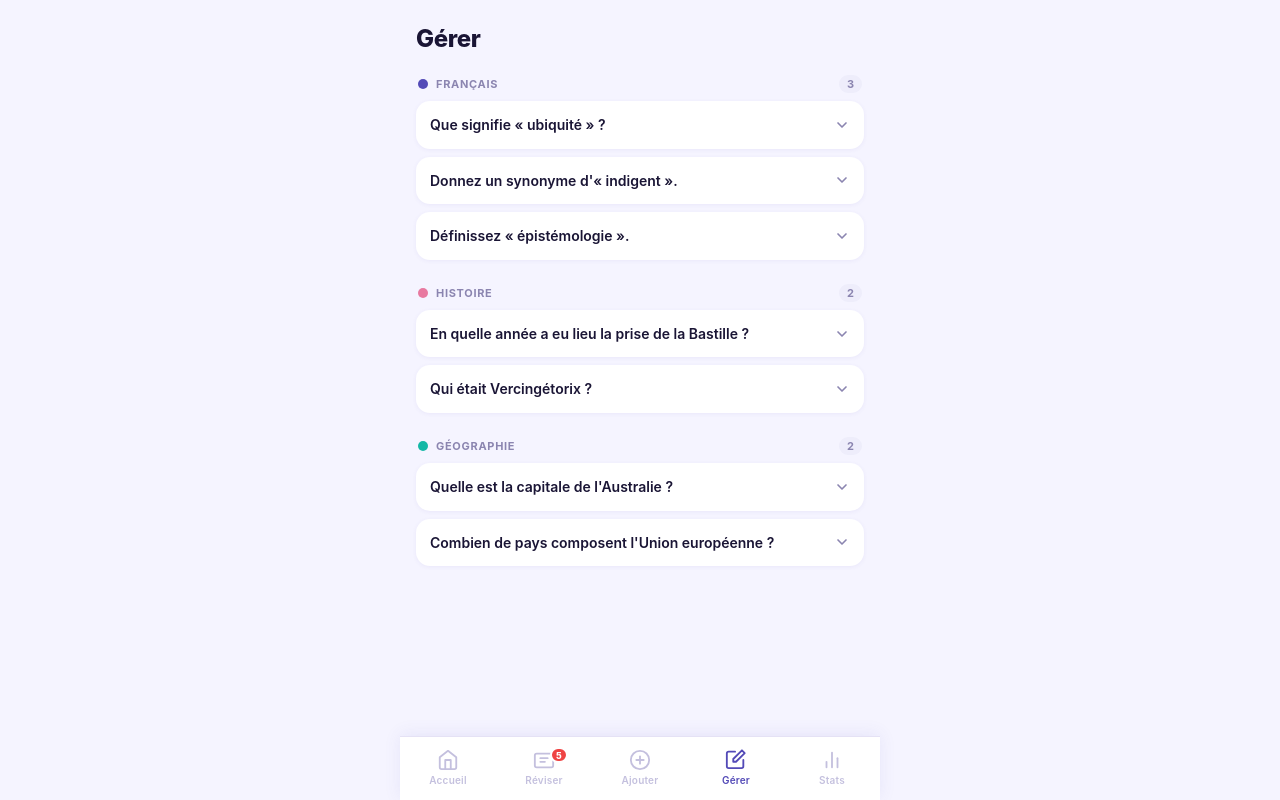
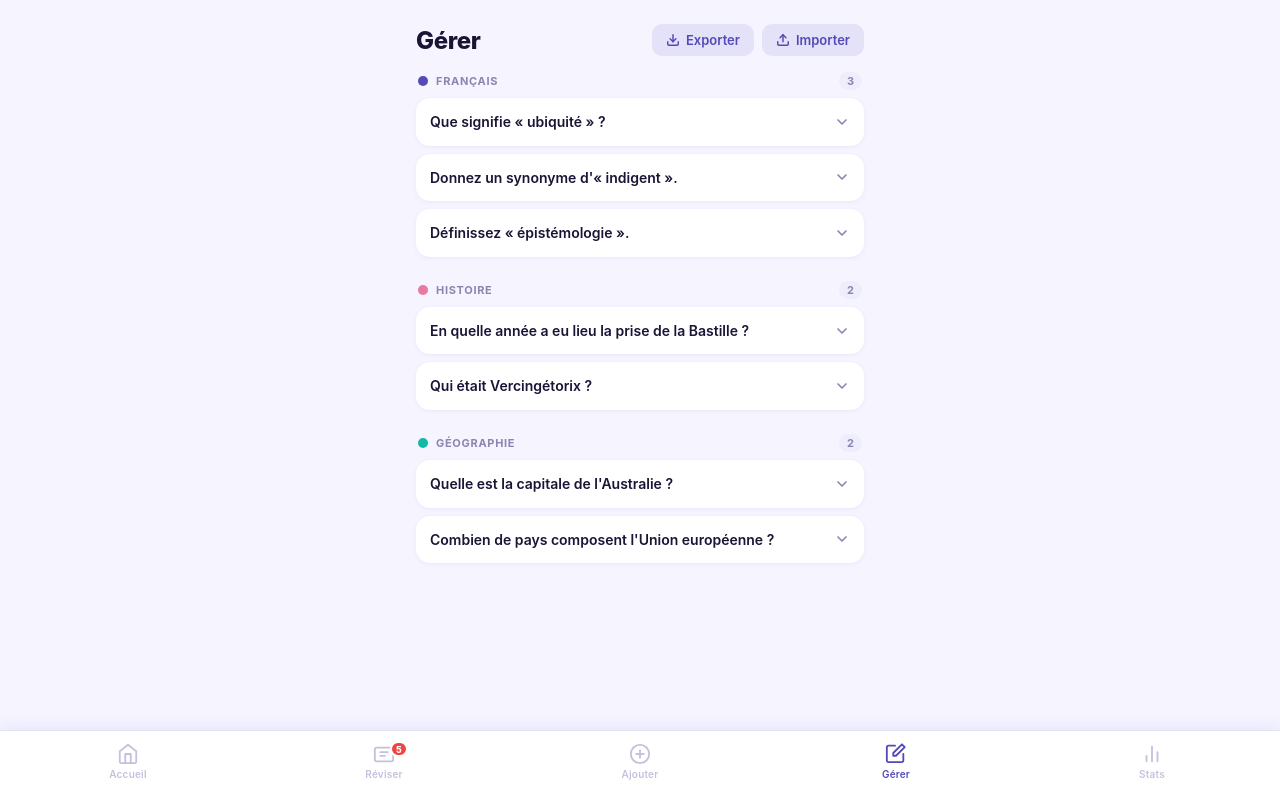
Before and after one commit to moiczaurisse/flashcard-app, a React (Vite) app: page / in a window 1280 px wide. Both pictures are taken after a click on the button "Gérer". Built offline with nearby package versions, Linux system fonts and the light colour scheme.

Commit message:
Ajout d'un outils d'import/export des cartes

```diff
--- a/src/context/AppContext.jsx
+++ b/src/context/AppContext.jsx
@@ -84,6 +84,23 @@ export function AppProvider({ children }) {
     return cat
   }, [setCategories])
 
+  const importData = useCallback((data) => {
+    if (data.categories && Array.isArray(data.categories)) {
+      setCategories(prev => {
+        const existing = new Set(prev.map(c => c.id))
+        const newCats = data.categories.filter(c => !existing.has(c.id))
+        return [...prev, ...newCats]
+      })
+    }
+    if (data.cards && Array.isArray(data.cards)) {
+      setCards(prev => {
+        const existing = new Set(prev.map(c => c.id))
+        const newCards = data.cards.filter(c => !existing.has(c.id))
+        return [...prev, ...newCards]
+      })
+    }
+  }, [setCards, setCategories])
+
   const recordCardReview = useCallback(() => {
     const today = new Date().toISOString().split('T')[0]
     setStudyDays(prev => prev.includes(today) ? prev : [...prev, today])
@@ -140,6 +157,7 @@ export function AppProvider({ children }) {
       addCard, updateCard, deleteCard, addCategory,
       getDueCards, getStats, getCatStats,
       recordCardReview, getStreak, totalReviewed,
+      importData,
     }}>
       {children}
     </Ctx.Provider>
--- a/src/index.css
+++ b/src/index.css
@@ -66,7 +66,7 @@ body {
   /* safe-area-inset-top keeps content below notch / Dynamic Island */
   padding: calc(24px + env(safe-area-inset-top, 0px))
            16px
-           calc(var(--tab-height) + env(safe-area-inset-bottom, 0px) + 20px);
+           calc(var(--tab-height) + max(env(safe-area-inset-bottom, 0px), 16px));
   -webkit-overflow-scrolling: touch;
   scrollbar-width: none;
 }
@@ -79,7 +79,7 @@ body {
   flex-direction: column;
   padding: calc(env(safe-area-inset-top, 0px) + 20px)
            16px
-           calc(var(--tab-height) + env(safe-area-inset-bottom, 0px) + 16px);
+           calc(var(--tab-height) + max(env(safe-area-inset-bottom, 0px), 16px));
   overflow: hidden;
   min-height: 0;
 }
@@ -88,32 +88,16 @@ body {
 .tab-bar {
   position: fixed;
   bottom: 0;
-  left: 50%;
-  transform: translateX(-50%);
-  width: 100%;
-  max-width: 480px;
-  /* height grows with the home-indicator safe area */
-  height: calc(var(--tab-height) + env(safe-area-inset-bottom, 0px));
+  left: 0;
+  right: 0;
   background: var(--surface);
   border-top: 1px solid var(--border);
   display: flex;
   align-items: flex-start;
   padding-top: 8px;
-  /* push tab items above the home indicator */
-  padding-bottom: env(safe-area-inset-bottom, 0px);
+  padding-bottom: max(env(safe-area-inset-bottom), 16px);
   z-index: 100;
   box-shadow: 0 -2px 16px rgba(83, 74, 183, 0.09);
-}
-
-/* Extends background colour into the safe area so no gap appears */
-.tab-bar::after {
-  content: '';
-  position: absolute;
-  bottom: calc(-1 * env(safe-area-inset-bottom, 0px));
-  left: 0;
-  right: 0;
-  height: env(safe-area-inset-bottom, 0px);
-  background: var(--surface);
 }
 
 .tab-item {
@@ -602,7 +586,7 @@ body {
 /* ── TOAST ───────────────────────────────────── */
 .toast {
   position: fixed;
-  bottom: calc(var(--tab-height) + var(--safe-bottom) + 16px);
+  bottom: calc(var(--tab-height) + max(var(--safe-bottom), 16px) + 8px);
   left: 50%;
   transform: translateX(-50%) translateY(12px);
   background: var(--text);
@@ -681,6 +665,32 @@ body {
 }
 
 /* ── MANAGE PAGE ─────────────────────────────── */
+.manage-top-bar {
+  display: flex;
+  align-items: center;
+  justify-content: space-between;
+  gap: 10px;
+  margin-bottom: 16px;
+  flex-wrap: wrap;
+}
+
+.manage-io-buttons {
+  display: flex;
+  gap: 8px;
+  flex-shrink: 0;
+}
+
+.manage-toast {
+  background: var(--primary);
+  color: #fff;
+  font-size: 13px;
+  font-weight: 600;
+  padding: 10px 16px;
+  border-radius: var(--radius-sm);
+  margin-bottom: 12px;
+  text-align: center;
+}
+
 .manage-group { margin-bottom: 24px; }
 
 .manage-group-header {
@@ -786,8 +796,9 @@ body {
 }
 
 .modal-form {
-  max-height: 78vh;
+  max-height: 82vh;
   overflow-y: auto;
+  padding-bottom: 120px;
 }
 
 .modal-title {
--- a/src/pages/Home.jsx
+++ b/src/pages/Home.jsx
@@ -1,9 +1,8 @@
 import { useApp } from '../context/AppContext'
 
 export default function Home({ onReview }) {
-  const { categories, getStats, getCatStats, getStreak } = useApp()
+  const { categories, getStats, getCatStats } = useApp()
   const stats = getStats()
-  const streak = getStreak()
 
   const hour = new Date().getHours()
   const greeting = hour < 12 ? 'Bonjour' : hour < 18 ? 'Bon après-midi' : 'Bonsoir'
@@ -19,11 +18,6 @@ export default function Home({ onReview }) {
             <div className="home-due-label">
               carte{stats.dueCount !== 1 ? 's' : ''} à réviser
             </div>
-            {streak > 0 ? (
-              <div className="home-streak-badge">🔥 {streak} jour{streak > 1 ? 's' : ''} de suite</div>
-            ) : (
-              <div className="home-streak-badge home-streak-empty">Commence ta série !</div>
-            )}
           </div>
         </div>
       </div>
--- a/src/pages/Manage.jsx
+++ b/src/pages/Manage.jsx
@@ -1,11 +1,48 @@
-import { useState } from 'react'
+import { useState, useRef } from 'react'
 import { useApp } from '../context/AppContext'
 
 export default function Manage() {
-  const { cards, categories, deleteCard, updateCard } = useApp()
+  const { cards, categories, deleteCard, updateCard, importData } = useApp()
   const [expandedCards, setExpandedCards] = useState(new Set())
   const [editCard, setEditCard] = useState(null)
   const [deleteTarget, setDeleteTarget] = useState(null)
+  const [toast, setToast] = useState(null)
+  const fileInputRef = useRef(null)
+
+  const showToast = (msg) => {
+    setToast(msg)
+    setTimeout(() => setToast(null), 3000)
+  }
+
+  const handleExport = () => {
+    const data = JSON.stringify({ cards, categories }, null, 2)
+    const blob = new Blob([data], { type: 'application/json' })
+    const url = URL.createObjectURL(blob)
+    const a = document.createElement('a')
+    a.href = url
+    a.download = `flashcards-${new Date().toISOString().split('T')[0]}.json`
+    a.click()
+    URL.revokeObjectURL(url)
+  }
+
+  const handleImportFile = (e) => {
+    const file = e.target.files[0]
+    if (!file) return
+    const reader = new FileReader()
+    reader.onload = (ev) => {
+      try {
+        const data = JSON.parse(ev.target.result)
+        if (!data.cards && !data.categories) throw new Error('Format invalide')
+        importData(data)
+        const count = (data.cards || []).length
+        showToast(`${count} carte${count > 1 ? 's' : ''} importée${count > 1 ? 's' : ''}`)
+      } catch {
+        showToast('Fichier invalide')
+      }
+    }
+    reader.readAsText(file)
+    e.target.value = ''
+  }
 
   const grouped = categories
     .map(cat => ({ ...cat, cards: cards.filter(c => c.categoryId === cat.id) }))
@@ -27,9 +64,36 @@ export default function Manage() {
 
   return (
     <main className="page">
-      <div className="home-header">
+      <div className="manage-top-bar">
         <h1 className="page-title">Gérer</h1>
+        <div className="manage-io-buttons">
+          <button className="btn btn-secondary btn-sm" onClick={handleExport}>
+            <svg width="14" height="14" viewBox="0 0 24 24" fill="none" stroke="currentColor" strokeWidth="2.5" strokeLinecap="round" strokeLinejoin="round">
+              <path d="M21 15v4a2 2 0 0 1-2 2H5a2 2 0 0 1-2-2v-4"/>
+              <polyline points="7 10 12 15 17 10"/>
+              <line x1="12" y1="15" x2="12" y2="3"/>
+            </svg>
+            Exporter
+          </button>
+          <button className="btn btn-secondary btn-sm" onClick={() => fileInputRef.current?.click()}>
+            <svg width="14" height="14" viewBox="0 0 24 24" fill="none" stroke="currentColor" strokeWidth="2.5" strokeLinecap="round" strokeLinejoin="round">
+              <path d="M21 15v4a2 2 0 0 1-2 2H5a2 2 0 0 1-2-2v-4"/>
+              <polyline points="17 8 12 3 7 8"/>
+              <line x1="12" y1="3" x2="12" y2="15"/>
+            </svg>
+            Importer
+          </button>
+          <input
+            ref={fileInputRef}
+            type="file"
+            accept=".json,application/json"
+            style={{ display: 'none' }}
+            onChange={handleImportFile}
+          />
+        </div>
       </div>
+
+      {toast && <div className="manage-toast">{toast}</div>}
 
       {cards.length === 0 ? (
         <div className="empty-state">
```
